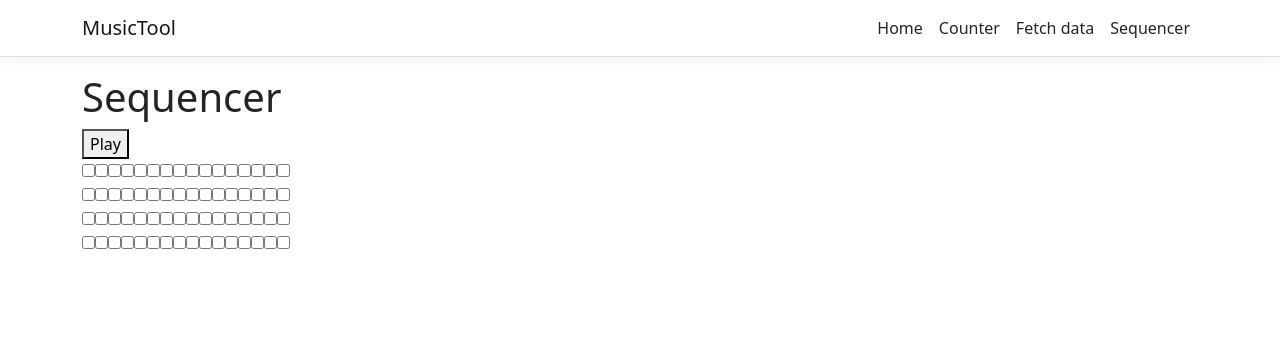
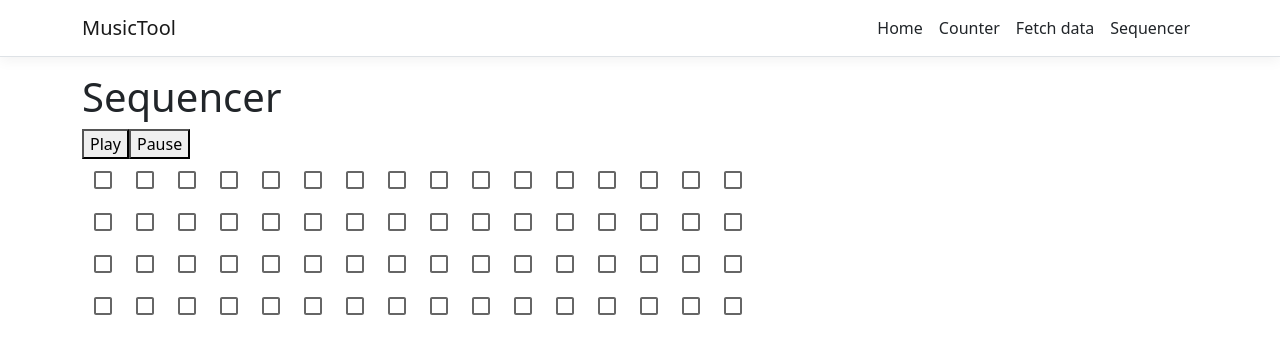
Before and after one commit to MrIsaar/Novel-Music-App, a React (Create React App) app in the folder MusicTool/MusicTool/ClientApp/: page /sequencer in a window 1280 px wide. Shown: the top 354 px of the page. Built offline with nearby package versions, Linux system fonts and the light colour scheme.

Commit message:
Added mui checkboxes

```diff
--- a/MusicTool/MusicTool/ClientApp/package.json
+++ b/MusicTool/MusicTool/ClientApp/package.json
@@ -3,6 +3,9 @@
   "version": "0.1.0",
   "private": true,
   "dependencies": {
+    "@emotion/react": "^11.8.2",
+    "@emotion/styled": "^11.8.1",
+    "@mui/material": "^5.5.2",
     "bootstrap": "^5.1.0",
     "http-proxy-middleware": "^0.19.1",
     "jquery": "^3.5.1",
--- a/MusicTool/MusicTool/ClientApp/src/components/Sequencer.js
+++ b/MusicTool/MusicTool/ClientApp/src/components/Sequencer.js
@@ -21,7 +21,7 @@ export class Sequencer extends Component {
             this._matrix.push(row);
         }
 
-        Tone.start();
+        //Tone.start();
         this.instruments = [];
         for (let i = 0; i < this.state.rows; i++) {
             this.instruments.push(new Tone.Synth());
@@ -29,7 +29,7 @@ export class Sequencer extends Component {
         }
         this.notes = ['C4', 'G3', 'E3', 'C3'];
         this._sequencer = new Tone.Sequence(this._tick.bind(this), this._indexArray(this.state.cols), '8n');
-        this._sequencer.start(0);
+        //this._sequencer.start(0);
         Tone.Transport.start();
     }
 
@@ -49,16 +49,22 @@ export class Sequencer extends Component {
                 this.instruments[i].triggerAttackRelease(this.notes[i], '8n', time);
             }
         }
+
+
     }
 
-    checkChanged(row, col) {
+    _startSequence() {
+        Tone.start();
+        this._sequencer.start(0);
+    }
+
+    _stopSequence() {
+        this._sequencer.stop(0);
+    }
+
+    checkChanged(event, row, col) {
         console.log(`Check (${row}, ${col}) changed`);
-        //if (this._matrix[row][col]) {
-        //    this._matrix[row][col] = false;
-        //} else {
-        //    this._matrix[row][col] = true;
-        //}
-        this._matrix[row][col] = !this._matrix[row][col];
+        this._matrix[row][col] = event.target.checked;
     }
 
     render() {
@@ -73,7 +79,8 @@ export class Sequencer extends Component {
         return (
             <div>
                 <h1>Sequencer</h1>
-                <button onClick={() => Tone.start()}> Play </button>
+                <button onClick={this._startSequence.bind(this)}>Play</button>
+                <button onClick={this._stopSequence.bind(this)}>Pause</button>
                 <div>{buttons}</div>
             </div>
         );
--- a/MusicTool/MusicTool/ClientApp/src/components/SequencerRow.js
+++ b/MusicTool/MusicTool/ClientApp/src/components/SequencerRow.js
@@ -1,4 +1,7 @@
 import React, { Component } from 'react';
+//import Checkbox from '@mui/material/Checkbox';
+//import $ from 'jquery';
+import Checkbox from '@mui/material/Checkbox';
 
 
 export class SequencerRow extends Component {
@@ -13,7 +16,7 @@ export class SequencerRow extends Component {
     render() {
         let row = [];
         for (let i = 0; i < this.state.cols; i++) {
-            row.push(<input type="checkbox" onClick={() => this.props.callback(this.props.row, i)}/>);
+            row.push(<Checkbox onChange={(e) => this.props.callback(e, this.props.row, i)}/>);
         }
 
 
```
Also changed, not shown: 1 other file (tests, documents, lock files or other folders).
